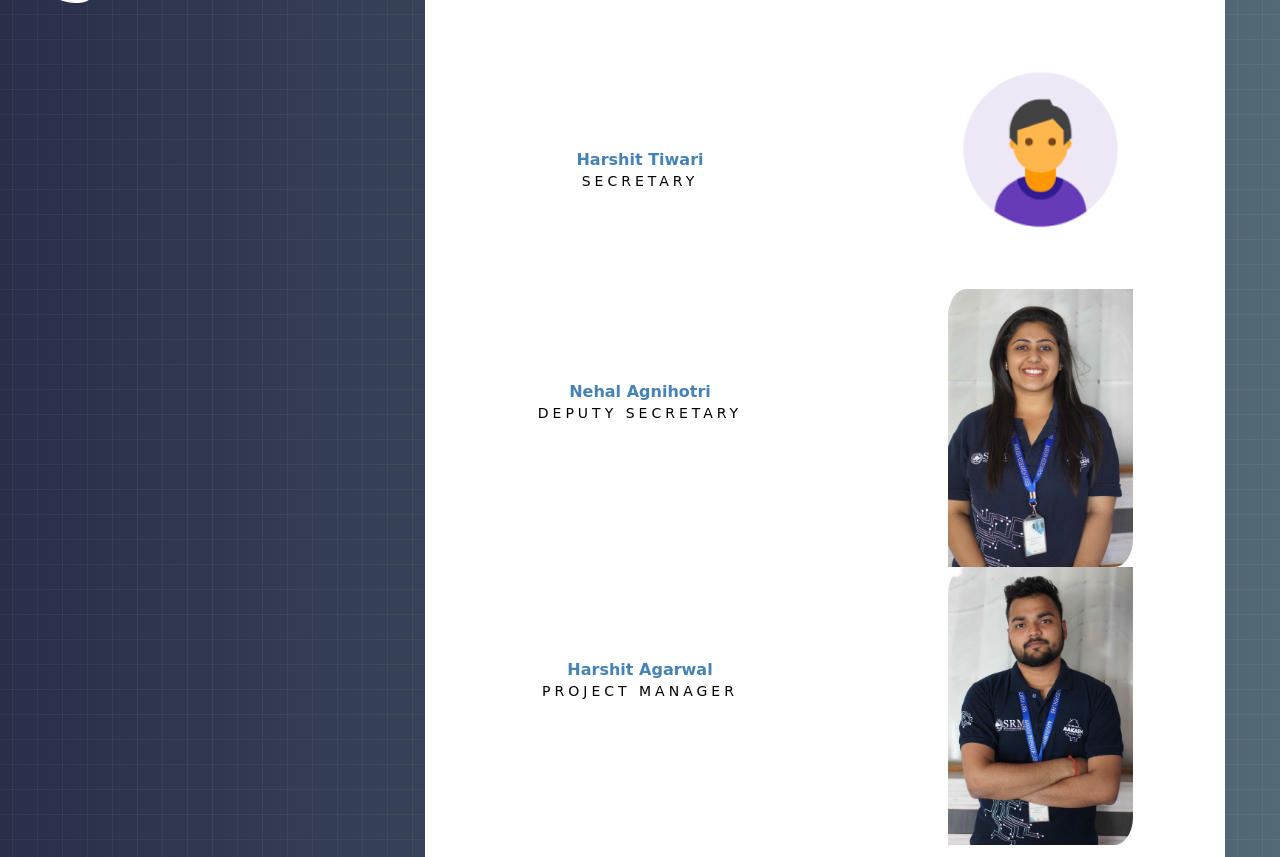
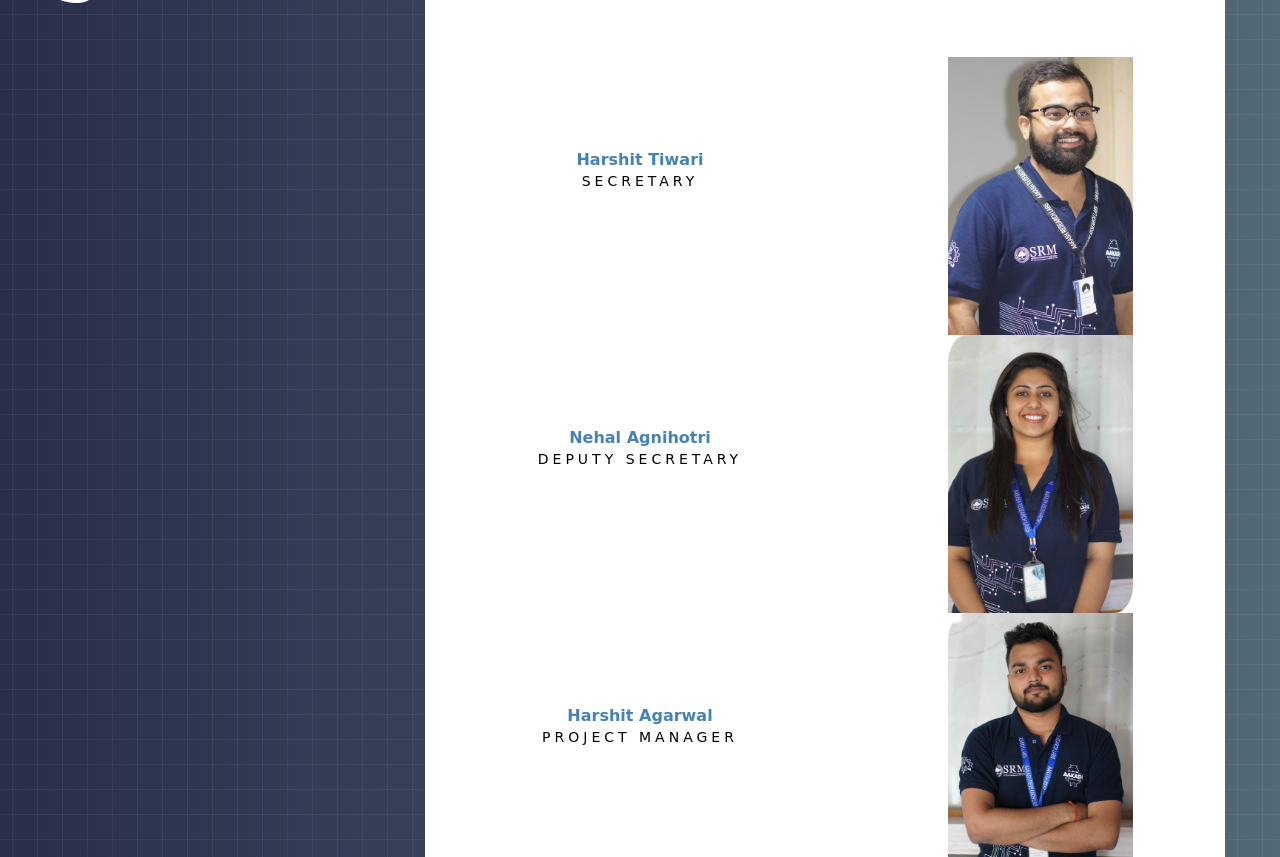
Before and after one commit to mkenwey/ARLW, a plain HTML site: page index.html in a window 1280 px wide. Shown: the part 2196-3053 px from the top of the page. Drawn offline with Linux system fonts and the light colour scheme; a web font is replaced by a local one.

Commit message:
Update index.html

```diff
--- a/index.html
+++ b/index.html
@@ -148,7 +148,7 @@ xmlns:xlink="http://www.w3.org/1999/xlink" x="0px" y="0px"
 
                                         </div>
                                         <div class="member-image-holder">
-                                            <img src="images/images.png" alt="">
+                                            <img src="images/team/WhatsApp Image 2019-06-15 at 6.27.55 PM.jpeg" alt="">
                                         </div>
                                         <div class="clear"></div>
                                     </li>
```
